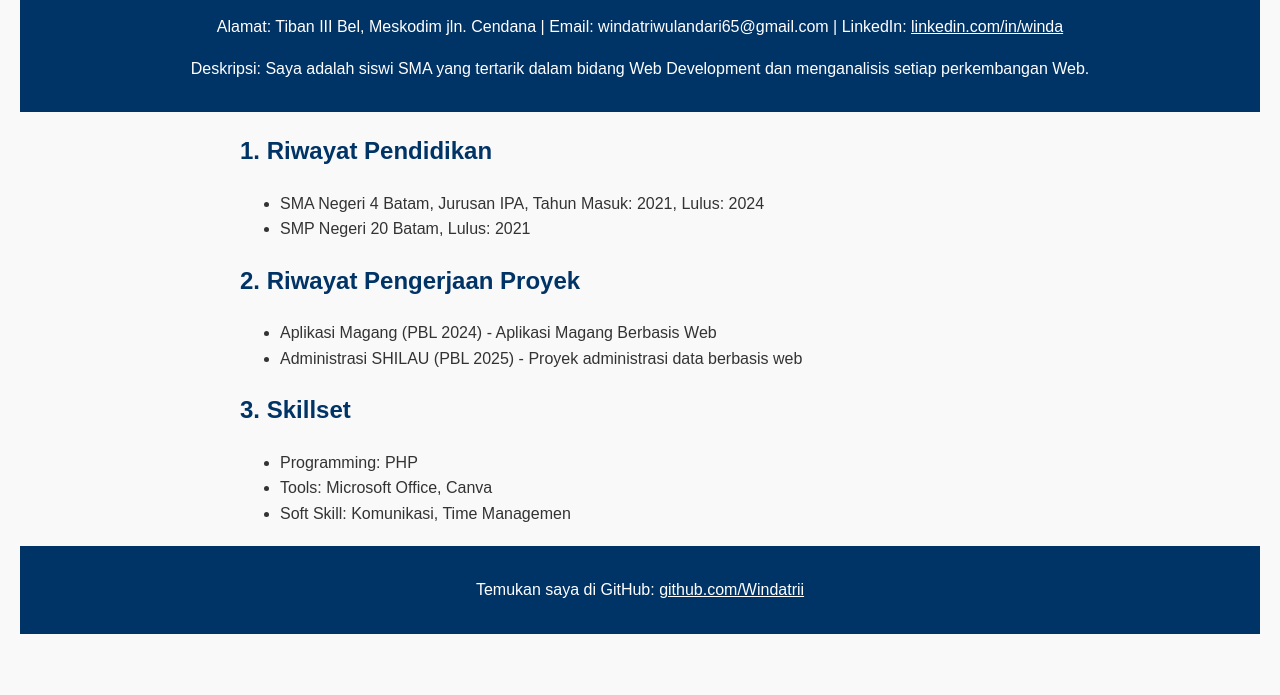
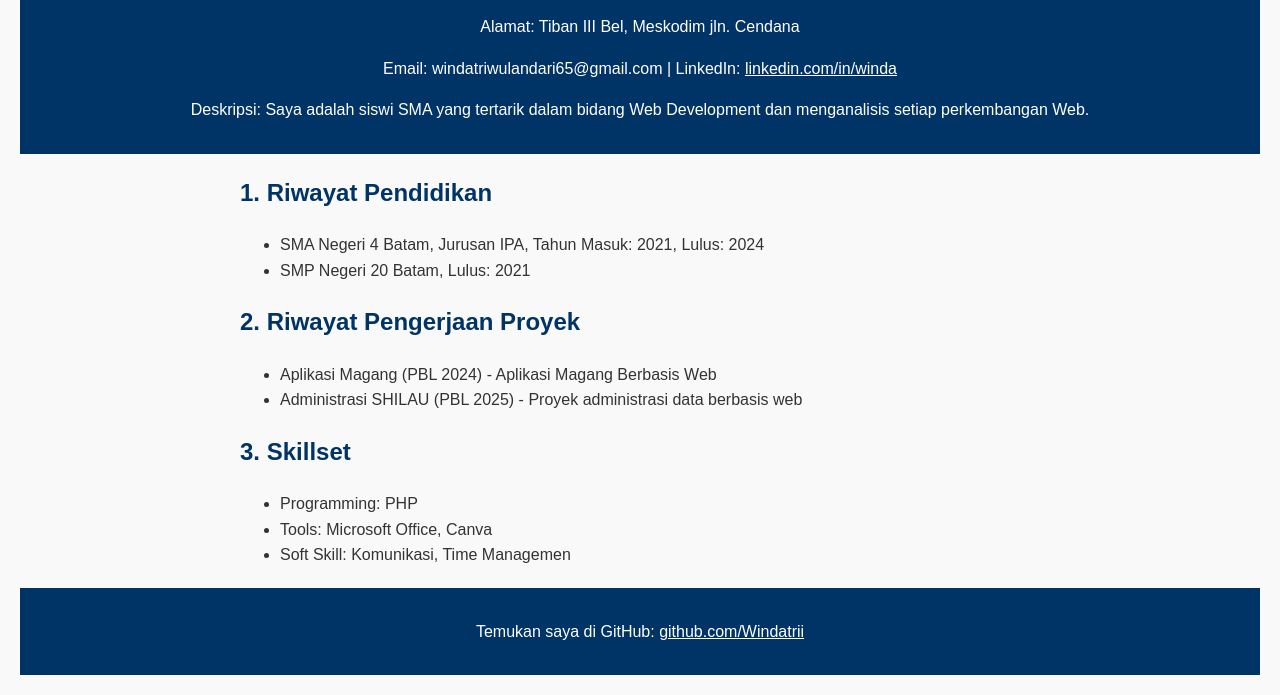
Before and after one commit to Windatrii/Windatrii.github.io, a plain HTML site: page index.html in a window 1280 px wide. Shown: the part 115-810 px from the top of the page. Drawn offline with Linux system fonts and the light colour scheme.

Commit message:
Update index.html

```diff
--- a/index.html
+++ b/index.html
@@ -16,7 +16,8 @@
 
   <header>
     <h1>Winda Tri Wulan Dari</h1>
-    <p>Alamat: Tiban III Bel, Meskodim jln. Cendana | Email: windatriwulandari65@gmail.com | LinkedIn: <a href="https://www.linkedin.com/in/winda-tri-wulan-dari-93a72035a/" style="color:white;">linkedin.com/in/winda</a></p>
+    <p>Alamat: Tiban III Bel, Meskodim jln. Cendana</p>
+    <p>Email: windatriwulandari65@gmail.com | LinkedIn: <a href="https://www.linkedin.com/in/winda-tri-wulan-dari-93a72035a/" style="color:white;">linkedin.com/in/winda</a></p>
     <p>Deskripsi: Saya adalah siswi SMA yang tertarik dalam bidang Web Development dan menganalisis setiap perkembangan Web.</p>
   </header>
 
```
